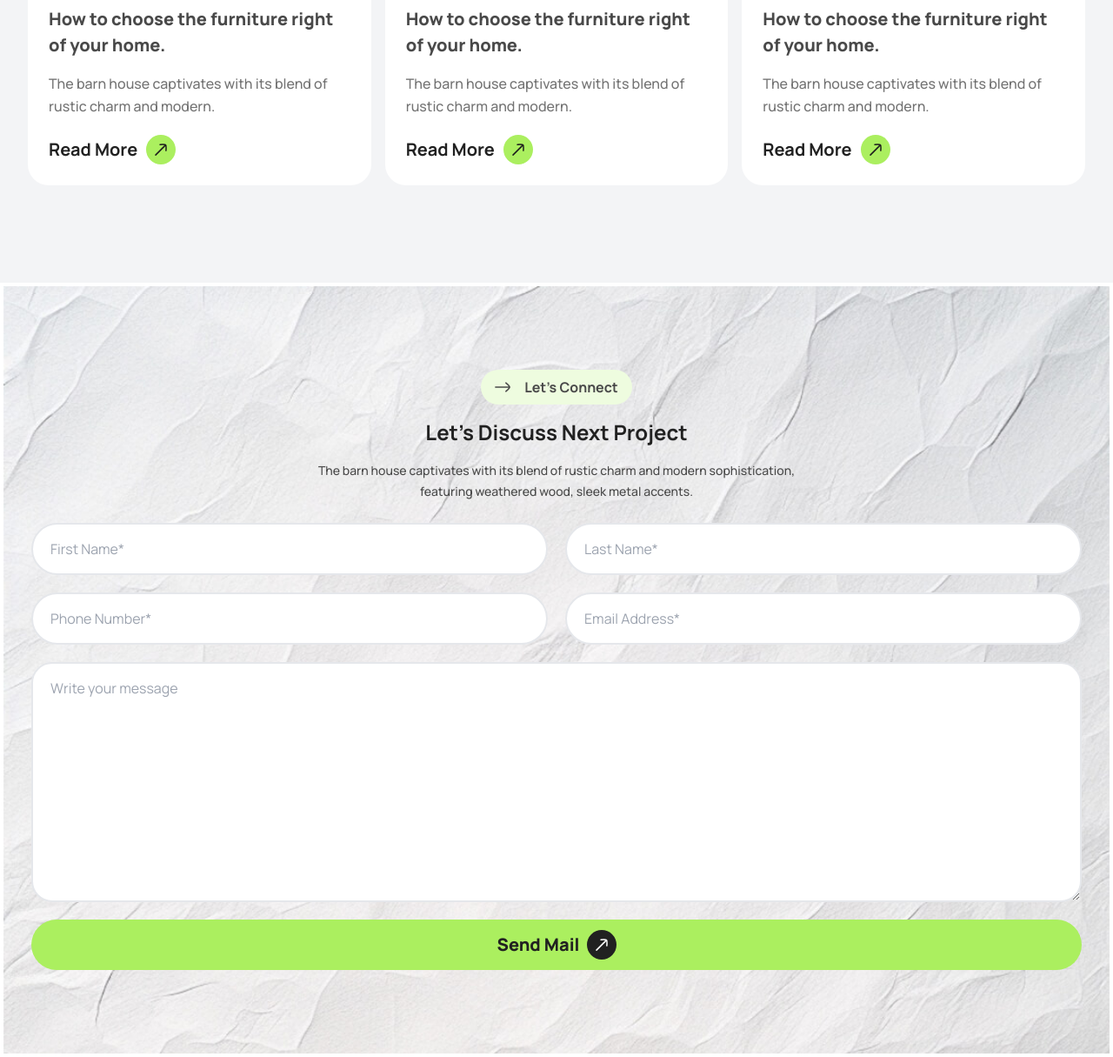
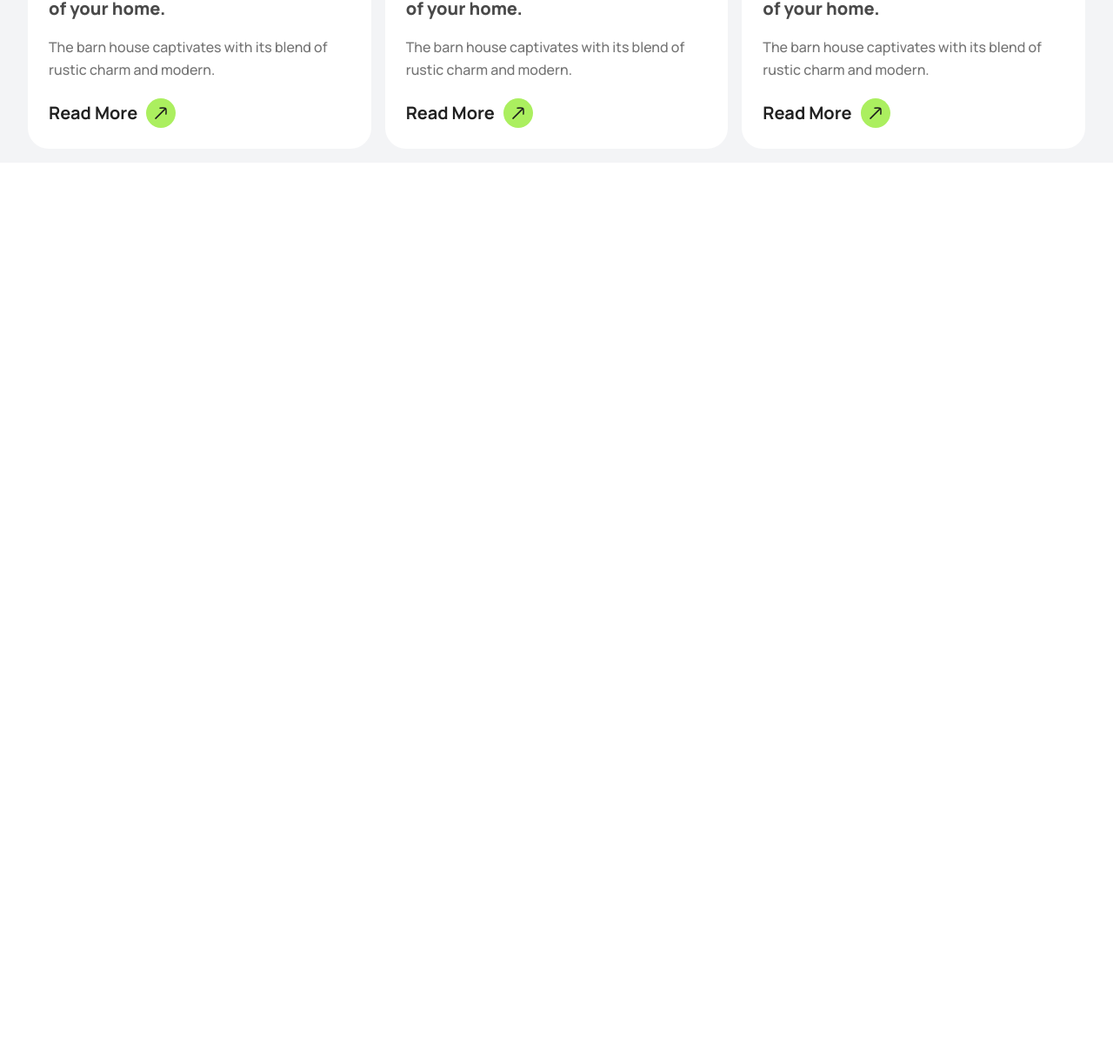
Before and after one commit to imashiksarkar/PH-A3, a plain HTML site: page index.html in a window 1280 px wide. Shown: the part 3772-4987 px from the top of the page at 87% size. After the commit the page ends 3959 px from the top, so only its background shows below. Drawn offline with nearby package versions, Linux system fonts and the light colour scheme.

```diff
--- a/index.html
+++ b/index.html
@@ -865,110 +865,6 @@
           </div>
         </div>
       </section>
-      <!-- Contact Section -->
-      <section
-        class="mt-4 md:mt-16 lg:mt-24 border-4 border-white bg-[url('./assets/bg.jpg')] bg-no-repeat bg-cover"
-      >
-        <div
-          class="container px-4 md:px-6 lg:px-8 mx-auto py-8 md:py-20 lg:py-24 grid gap-4"
-        >
-          <!-- header -->
-          <header class="flex flex-col items-center text-center gap-4 mb-2">
-            <h4
-              class="flex items-center gap-4 bg-[#EEFCDF] px-4 py-2 w-max rounded-full"
-            >
-              <figure>
-                <svg
-                  width="18"
-                  height="12"
-                  viewBox="0 0 18 12"
-                  fill="none"
-                  xmlns="http://www.w3.org/2000/svg"
-                >
-                  <path
-                    d="M16.4327 6.00276H0.876343M12.8042 1.146C12.8042 1.146 17.1235 4.79368 17.1235 6.00277C17.1235 7.2118 12.8041 10.8594 12.8041 10.8594"
-                    stroke="#494949"
-                    stroke-width="1.5"
-                    stroke-linecap="round"
-                    stroke-linejoin="round"
-                  />
-                </svg>
-              </figure>
-              <span class="font-bold text-[#494949]">Let’s Connect</span>
-            </h4>
-            <h1 class="text-2xl font-bold text-[#212121] text-center">
-              Let’s Discuss Next Project
-            </h1>
-            <p
-              class="text-sm text-[#494949] font-medium leading-6 max-w-[65ch]"
-            >
-              The barn house captivates with its blend of rustic charm and
-              modern sophistication, featuring weathered wood, sleek metal
-              accents.
-            </p>
-          </header>
-
-          <!-- form -->
-          <form class="grid gap-5 md:grid-cols-2">
-            <input
-              class="bg-white rounded-full px-5 py-4 border-2"
-              placeholder="First Name*"
-              type="text"
-              name="first_name"
-            />
-            <input
-              class="bg-white rounded-full px-5 py-4 border-2"
-              placeholder="Last Name*"
-              type="text"
-              name="last_name"
-            />
-            <input
-              class="bg-white rounded-full px-5 py-4 border-2"
-              placeholder="Phone Number*"
-              type="number"
-              name="phone_number"
-            />
-            <input
-              class="bg-white rounded-full px-5 py-4 border-2"
-              placeholder="Email Address*"
-              type="email"
-              name="email_address"
-            />
-            <textarea
-              class="bg-white rounded-3xl px-5 py-4 border-2 md:col-span-2 min-h-60"
-              placeholder="Write your message"
-              name="message"
-              cols="30"
-              rows="10"
-            ></textarea>
-            <button
-              type="submit"
-              class="w-full flex items-center justify-center gap-2 rounded-full py-3 px-5 bg-lime-custom-300 md:col-span-2"
-            >
-              <span class="text-xl font-extrabold text-gray-custom-900"
-                >Send Mail</span
-              >
-              <figure class="p-2.5 rounded-full bg-gray-custom-900">
-                <svg
-                  width="14"
-                  height="14"
-                  viewBox="0 0 14 14"
-                  fill="none"
-                  xmlns="http://www.w3.org/2000/svg"
-                >
-                  <path
-                    d="M12.0149 2.104L1.01128 13.1003M6.01522 1.23351C6.01522 1.23351 11.6489 0.760493 12.5036 1.61569C13.3582 2.47089 12.8813 8.10428 12.8813 8.10428"
-                    stroke="#fff"
-                    stroke-width="1.5"
-                    stroke-linecap="round"
-                    stroke-linejoin="round"
-                  />
-                </svg>
-              </figure>
-            </button>
-          </form>
-        </div>
-      </section>
     </main>
   </body>
 </html>
```
Also changed, not shown: assets/avatar.png (added), assets/calender.png (added).
